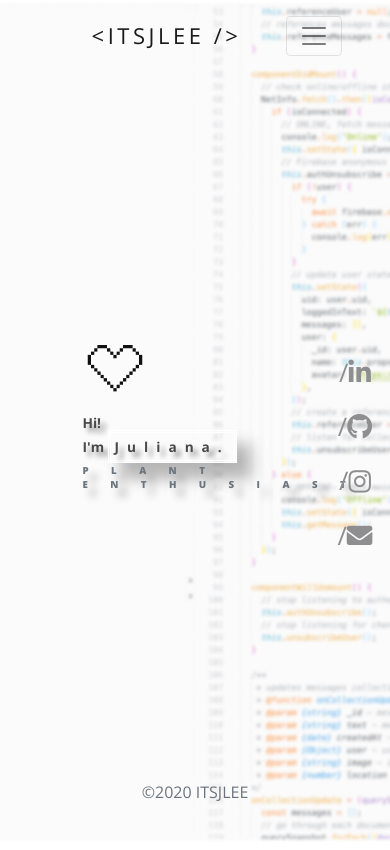
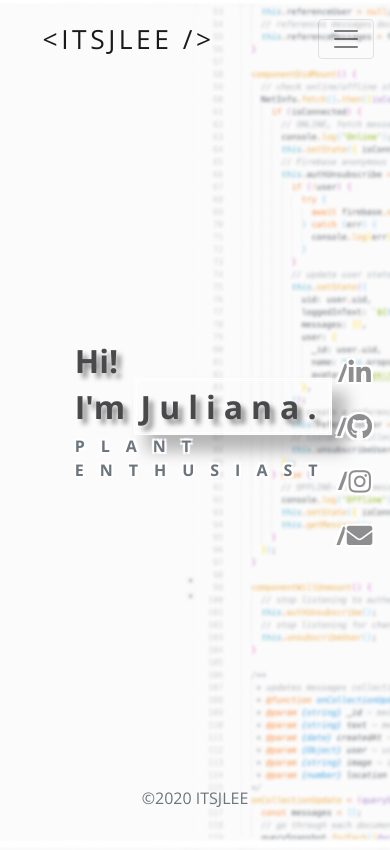
Before and after one commit to d00d1e/portfolio-itsjlee, a React (Create React App) app: page / in a window 390 px wide. Built offline with nearby package versions, Linux system fonts and the light colour scheme.

Commit message:
style modifications

```diff
--- a/src/components/About.js
+++ b/src/components/About.js
@@ -24,7 +24,7 @@ export default class About extends Component {
   render() {
     return (
       <section id="about">
-        <div className="row my-auto m-3 p-2 pt-5 m-3">
+        <div className="row my-auto m-5 pt-5">
           <div className="about-img col-xl-6 d-flex justify-content-center align-items-center">
             <Fade>
               <ReactCardFlip isFlipped={this.state.isFlipped} flipDirection="horizontal">
@@ -44,11 +44,11 @@ export default class About extends Component {
                     loop={1}
                   />
                 </h1>
-                <p className="text-center h4 mt-3"> I am a self-taught web developer based in the Bay Area, CA with a passion for building and optimizing interactive, user-friendly, feature-rich websites and web applications. ☺︎ </p>
+                <p className="text-center h4 mt-3 p-5"> I am a full stack web developer based in California. I have a passion for building and optimizing interactive, user-friendly, feature-rich websites and web applications. ☺︎ </p>
               </Fade>
             </div>
             <Fade bottom>
-              <div className="text-center text-uppercase mt-5 mb-5 ">
+              <div className="text-center text-uppercase mt-5 mb-5">
                 <a href={resume} target="_blank" rel="noopener noreferrer"><i className="fas fa-cloud-download-alt"></i> &nbsp; Resume</a>
               </div>
             </Fade>
--- a/src/components/Contact.js
+++ b/src/components/Contact.js
@@ -22,9 +22,9 @@ export default function Contact() {
   return (
     <section id="contact">
       <div className="container-fluid my-auto">
-        <h1>
+        <h1 className="mb-5">
           <Typical
-            className="outline text-center mb-5"
+            className="text-center mb-5"
             steps={['Let\'s connect! ☺︎', 3000]}
             loop={1}
           />
--- a/src/components/Home.js
+++ b/src/components/Home.js
@@ -2,20 +2,20 @@ import React from 'react';
 import { Fade } from 'react-reveal';
 import Typical from 'react-typical';
 
-import logo from '../assets/img/8bitheart-64x64.png';
+// import logo from '../assets/img/8bitheart-64x64.png';
 
 export default function Home() {
   return (
     <div className="bg">
     <section id="home">
       <Fade>
-        <div className="container-fluid outline my-auto">
-          <img className="img-fluid pl-5 my-3" src={logo} alt="logo"/>
-          <h1 className="text-left pl-5">Hi! </h1>
+        <div className="container-fluid my-auto">
+          {/* <img className="img-fluid pl-5 my-3" src={logo} alt="logo"/> */}
+          <h1 className="text-left outline pl-5">Hi!</h1>
           <h1 className="text-left pl-5">I'm <span className="p-1">Juliana.</span></h1>
-          <p className="text-left text-muted pl-5 mt-1">
+          <p className="text-left text-muted pl-5 mt-2">
             <Typical
-              className="text-uppercase"
+              className="text-uppercase outline"
               steps={['Web Developer', 2000, 'Plant Enthusiast', 1500, 'Musician', 1500, 'Nerd Friend', 1500]}
               loop={Infinity}
               wrapper="b"
--- a/src/components/Navbar.js
+++ b/src/components/Navbar.js
@@ -6,14 +6,14 @@ import { Fade } from 'react-reveal';
 export default function NavigationBar() {
   return (
     <Fade top>
-      <nav className="navbar navbar-nav navbar-expand-md navbar-light text-uppercase px-5 py-3 mx-auto">
+      <nav className="navbar navbar-nav navbar-expand-md navbar-light text-uppercase py-3 mx-auto">
         <div className="container-fluid">
           <NavLink className="navbar-brand pl-5" to="/">&lt;itsjlee /&gt;</NavLink>
           <button className="navbar-toggler" type="button" data-toggle="collapse" data-target="#navbarNav" aria-controls="navbarNav" aria-expanded="false" aria-label="Toggle navigation">
             <span className="navbar-toggler-icon"></span>
           </button>
-          <div className="collapse navbar-collapse" id="navbarNav">
-            <ul className="navbar-nav ml-auto pr-5">
+          <div className="collapse navbar-collapse pl-5" id="navbarNav">
+            <ul className="navbar-nav ml-auto" data-toggle="collapse" data-target="#navbarNav">
               <li className="nav-item">
                 <NavLink className="nav-link px-4" activeClassName="active" exact to="/about">/About</NavLink>
               </li>
--- a/src/components/SocialBar.js
+++ b/src/components/SocialBar.js
@@ -5,7 +5,7 @@ export default class SocialBar extends Component {
   render() {
     return (
       <Fade right>
-        <div className="social-media">
+        <div className="social-media outline">
           <a href="https://www.linkedin.com/in/juliana-lee/" target="_blank" rel="noopener noreferrer">/<i className="fab fa-linkedin-in"></i></a>
           <a href="https://github.com/d00d1e" target="_blank" rel="noopener noreferrer">/<i className="fab fa-github"></i></a>
           <a href="https://www.instagram.com/moooose_/" target="_blank" rel="noopener noreferrer">/<i className="fab fa-instagram"></i></a>
--- a/src/index.css
+++ b/src/index.css
@@ -52,7 +52,7 @@ section {
   flex-direction: column;
   flex: auto;
   margin: 0 auto;
-  width: 90%;
+  width: 94%;
   height: 100%;
   /* min-height: 100vh; */
   min-height: calc(100vh - 10rem);
@@ -107,18 +107,19 @@ section {
   background-color: white;
 } */
 
-/* .navbar-brand {
-  text-shadow: 0.2rem 0.2rem 0.2rem var(--silver);
-} */
+.navbar-brand {
+  /* text-shadow: 0.2rem 0.2rem 0.2rem var(--silver); */
+  font-size: 1.5rem;
+}
 
 .navbar a {
   color: var(--silver);
   letter-spacing: 0.2rem;
   text-decoration: none;
-  transition: transform 1.1s ease;
+  transition: all 1.1s ease;
 }
 
-.navbar a:hover{
+.navbar a:hover {
   transform: scale(1.1);
 }
 
@@ -130,7 +131,7 @@ section {
 /* HOME */
 #home h1 {
   color: var(--onyx);
-  font-size: 3.5vw;
+  font-size: 4rem;
   font-weight: bold;
   text-shadow: 0.3rem 0.3rem 0.3rem var(--silver);
 }
@@ -146,7 +147,8 @@ section {
 }
 
 #home p {
-  font-size: 2.5vw;
+  /* color: #FAD6B7; */
+  font-size: 2rem;
   letter-spacing: 1.4rem;
   text-shadow: 0.5rem 0.5rem 0.5rem var(--silver);
 }
@@ -154,43 +156,21 @@ section {
 
 
 /* ABOUT  */
-.border {
-  background-color: var(--off-white);
-  -webkit-box-shadow: 13px 15px 15px 20px rgba(0,0,0,0.28);
-  -moz-box-shadow: 13px 15px 15px 20px rgba(0,0,0,0.28);
-  box-shadow: 13px 15px 15px 20px rgba(0,0,0,0.28);
-
-  /* background: url('../src/assets/img/background-img6.jpg');
-  background-size: cover;
-  background-position: center; */
-}
-
 .about-img img {
   width: 100%;
   max-width: 40rem;
   height: auto;
-  /* border-radius: 50%; */
-  /* padding: 3rem; */
-  border: 1rem solid transparent;
-  border-radius: 50%;
+  border: 0.9rem solid transparent;
   filter: grayscale(30%);
 
   -webkit-box-shadow: 13px 15px 15px 1px rgba(0,0,0,0.28);
   -moz-box-shadow: 13px 15px 15px 1px rgba(0,0,0,0.28);
   box-shadow: 13px 15px 15px 1px rgba(0,0,0,0.28);
 
-  /* transform: rotate(-3deg); */
-  /* border: 7px double var(--white);
-  padding: 3rem; */
-
   background: url('../src/assets/img/background-img6.jpg');
   background-size: cover;
   background-position: center;
-  /* background-origin: center; */
-
-  /* background-attachment: fixed; */
 }
-
 
 #about a {
   display: inliine-block;
@@ -213,9 +193,7 @@ section {
 
 }
 
-#about a:active {
-  top: 5px;
-}
+
 
 
 /* PROJECTS  */
@@ -343,10 +321,6 @@ section {
 }
 
 .social-media a {
-  /* color:var(--white); */
-  /* border-radius: 3%; */
-  /* background-color: var(--silver); */
-  /* box-shadow: 5px 5px 5px 1px rgba(0,0,0,0.28); */
   color: var(--silver);
   font-size: 1.6rem;
   display: flex;
@@ -367,7 +341,25 @@ section {
 
 /* Media Queries */
 @media (max-width: 992px) {
+  #home h1 {
+    font-size: 3rem;
+  }
 
+  #home p {
+    font-size: 1.5rem;
+    letter-spacing: 1.2rem;
+  }
+}
+
+@media (max-width: 768px) {
+  #home h1 {
+    font-size: 2rem;
+  }
+
+  #home p {
+    font-size: 1rem;
+    letter-spacing: 1rem;
+  }
 
   .social-media a {
     margin-right: 1.1rem;
```
